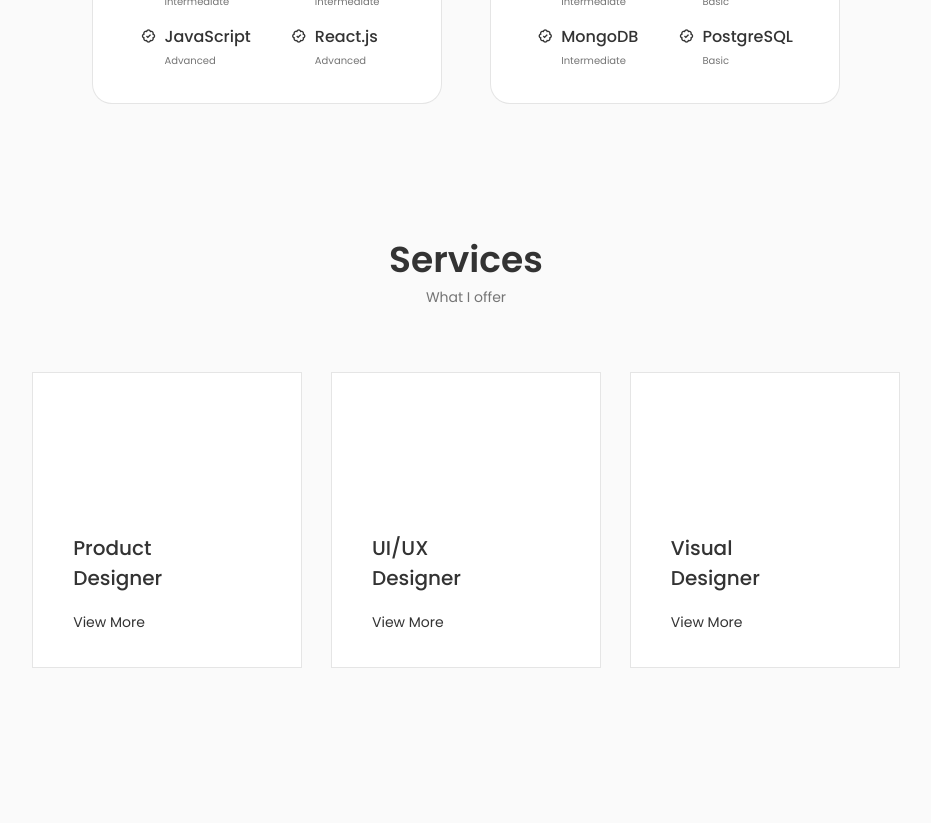
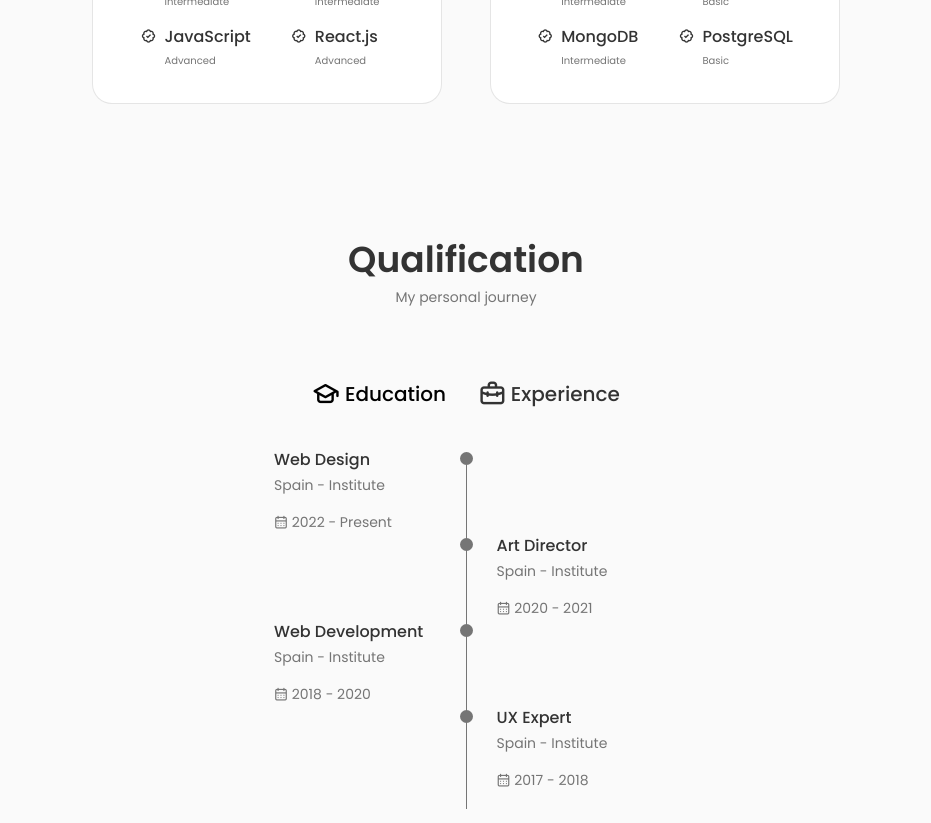
Before and after one commit to iameenalam/Portfolio, a React (Create React App) app: page / in a window 1280 px wide. Shown: the part 1700-2523 px from the top of the page, without its empty margins (174-1105 px from the left). Before the commit the page ends 2400 px from the top, so only its background shows below. Built offline with nearby package versions, Linux system fonts and the light colour scheme.

Commit message:
created qualification component

```diff
--- a/src/App.js
+++ b/src/App.js
@@ -4,7 +4,8 @@
 import Home from './components/Home/Home';
 import About from './components/About/About';
 import Skills from './components/Skills/Skills';
-import Services from './components/Services/Services';
+// import Services from './components/Services/Services';
+import Qualification from './components/Qualification/Qualification';
 
 const App = () => {
   return (
@@ -15,7 +16,8 @@
       <Home />
       <About />
       <Skills />
-      <Services />
+      {/* <Services /> */}
+      <Qualification />
     </main>
     </>
   )
--- /dev/null
+++ b/src/components/Qualification/Qualification.css
@@ -0,0 +1,97 @@
+.qualification__container {
+    max-width: 768px;
+}
+
+.qualification__tabs {
+    display: flex;
+    justify-content: center;
+    margin-bottom: var(--mb-2);
+}
+
+.qualification__button {
+    font-size: var(--h3-font-size);
+    font-weight: var(--font-medium);
+    color: var(--title-color);
+    margin: 0 var(--mb-1);
+    cursor: pointer;
+}
+
+.qualification__button:hover {
+    color: var(--title-color-dark);
+}
+
+.qualification__icon {
+    font-size: 1.8rem;
+    margin-right: var(--mb-0-25);
+}
+
+.qualification__active {
+    color: var(--title-color-dark);
+}
+
+.qualification__sections {
+    display: grid;
+    grid-template-columns: 0.5fr;
+    justify-content: center;
+}
+
+.qualification__content {
+    display: none;
+}
+
+.qualification__content-active {
+    display: block;
+}
+
+.qualification__data {
+    display: grid;
+    grid-template-columns: 1fr max-content 1fr;
+    column-gap: 1.5rem;
+}
+
+.qualification__title {
+    font-size: var(--normal-font-size);
+    font-weight: var(--font-medium);
+}
+
+.qualification__subtitle {
+    display: inline-block;
+    font-size: var(--small-font-size);
+    margin-bottom: var(--mb-1);
+}
+
+.qualification__calender {
+    font-size: var(--small-font-size);
+}
+
+.qualification__rounder {
+    display: inline-block;
+    width: 13px;
+    height: 13px;
+    background-color: var(--text-color);
+    border-radius: 50%;
+}
+
+.qualification__line {
+    display: block;
+    width: 1px;
+    height: 100%;
+    background-color: var(--text-color);
+    transform: translate(6px, -7px);
+}
+
+/*=============== BREAKPOINTS ===============*/
+/* For large devices */
+@media screen and (max-width: 992px) {
+  }
+
+  /* For medium devices */
+  @media screen and (max-width: 768px) {
+  }
+
+  @media screen and (max-width: 576px) {
+  }
+
+  /* For small devices */
+  @media screen and (max-width: 350px) {
+  }
--- /dev/null
+++ b/src/components/Qualification/Qualification.jsx
@@ -0,0 +1,188 @@
+import React, { useState } from "react";
+import "./Qualification.css";
+
+const Qualification = () => {
+  const [toggleState, setToggleState] = useState(1);
+
+  const toggleTab = (index) => {
+    setToggleState(index);
+  };
+
+  return (
+    <section className="qualification section">
+      <h2 className="section__title">Qualification</h2>
+      <span className="section__subtitle">My personal journey</span>
+
+      <div className="qualification__container container">
+        <div className="qualification__tabs">
+          <div
+            className={
+              toggleState === 1
+                ? "qualification__button qualification__active button--flex"
+                : "qualification__button button--flex"
+            }
+            onClick={() => toggleTab(1)}
+          >
+            <i className="uil uil-graduation-cap qualification__icon"></i>{" "}
+            Education
+          </div>
+
+          <div
+            className={
+              toggleState === 2
+                ? "qualification__button qualification__active button--flex"
+                : "qualification__button button--flex"
+            }
+            onClick={() => toggleTab(2)}
+          >
+            <i className="uil uil-briefcase-alt qualification__icon"></i>{" "}
+            Experience
+          </div>
+        </div>
+
+        <div className="qualification__sections">
+          <div
+            className={
+              toggleState === 1
+                ? "qualification__content qualification__content-active"
+                : "qualification__content"
+            }
+          >
+            <div className="qualification__data">
+              <div>
+                <h3 className="qualification__title">Web Design</h3>
+                <span className="qualification__subtitle">
+                  Spain - Institute
+                </span>
+                <div className="qualification__calender">
+                  <i className="uil uil-calendar-alt"></i> 2022 - Present
+                </div>
+              </div>
+
+              <div>
+                <span className="qualification__rounder"></span>
+                <span className="qualification__line"></span>
+              </div>
+            </div>
+
+            <div className="qualification__data">
+              <div></div>
+
+              <div>
+                <span className="qualification__rounder"></span>
+                <span className="qualification__line"></span>
+              </div>
+
+              <div>
+                <h3 className="qualification__title">Art Director</h3>
+                <span className="qualification__subtitle">
+                  Spain - Institute
+                </span>
+                <div className="qualification__calender">
+                  <i className="uil uil-calendar-alt"></i> 2020 - 2021
+                </div>
+              </div>
+            </div>
+
+            <div className="qualification__data">
+              <div>
+                <h3 className="qualification__title">Web Development</h3>
+                <span className="qualification__subtitle">
+                  Spain - Institute
+                </span>
+                <div className="qualification__calender">
+                  <i className="uil uil-calendar-alt"></i> 2018 - 2020
+                </div>
+              </div>
+
+              <div>
+                <span className="qualification__rounder"></span>
+                <span className="qualification__line"></span>
+              </div>
+            </div>
+
+            <div className="qualification__data">
+              <div></div>
+
+              <div>
+                <span className="qualification__rounder"></span>
+                <span className="qualification__line"></span>
+              </div>
+
+              <div>
+                <h3 className="qualification__title">UX Expert</h3>
+                <span className="qualification__subtitle">
+                  Spain - Institute
+                </span>
+                <div className="qualification__calender">
+                  <i className="uil uil-calendar-alt"></i> 2017 - 2018
+                </div>
+              </div>
+            </div>
+          </div>
+
+          <div
+            className={
+              toggleState === 2
+                ? "qualification__content qualification__content-active"
+                : "qualification__content"
+            }
+          >
+            <div className="qualification__data">
+              <div>
+                <h3 className="qualification__title">Product Designer</h3>
+                <span className="qualification__subtitle">
+                  Microsoft - Spain
+                </span>
+                <div className="qualification__calender">
+                  <i className="uil uil-calendar-alt"></i> 2022 - Present
+                </div>
+              </div>
+
+              <div>
+                <span className="qualification__rounder"></span>
+                <span className="qualification__line"></span>
+              </div>
+            </div>
+
+            <div className="qualification__data">
+              <div></div>
+
+              <div>
+                <span className="qualification__rounder"></span>
+                <span className="qualification__line"></span>
+              </div>
+
+              <div>
+                <h3 className="qualification__title">UX Designer</h3>
+                <span className="qualification__subtitle">
+                  Apple Inc - Spain
+                </span>
+                <div className="qualification__calender">
+                  <i className="uil uil-calendar-alt"></i> 2020 - 2021
+                </div>
+              </div>
+            </div>
+
+            <div className="qualification__data">
+              <div>
+                <h3 className="qualification__title">Web Designer</h3>
+                <span className="qualification__subtitle">Figma - Spain</span>
+                <div className="qualification__calender">
+                  <i className="uil uil-calendar-alt"></i> 2018 - 2020
+                </div>
+              </div>
+
+              <div>
+                <span className="qualification__rounder"></span>
+                <span className="qualification__line"></span>
+              </div>
+            </div>
+          </div>
+        </div>
+      </div>
+    </section>
+  );
+};
+
+export default Qualification;
```
